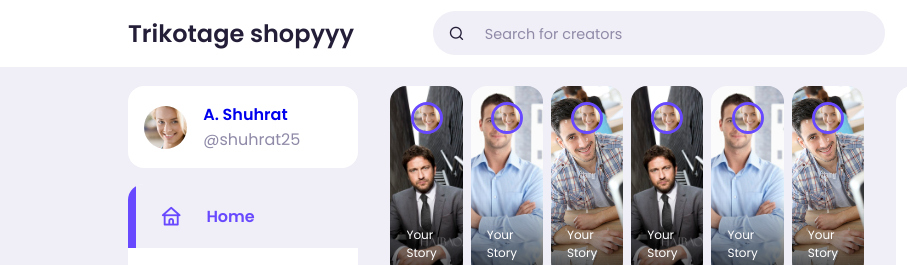
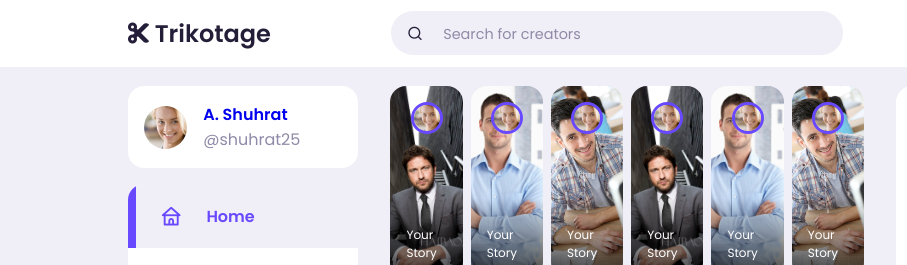
Before and after one commit to Shuhrat25/Shopping_website, a plain HTML site: page index.html in a window 1280 px wide. Shown: the top 265 px of the page, 0-907 px from the left. Drawn offline with nearby package versions, Linux system fonts and the light colour scheme.

Commit message:
Izzatbek

```diff
--- a/index.html
+++ b/index.html
@@ -27,7 +27,7 @@
 <body>
     <nav>
         <div class="container">
-            <h2 class="log">Trikotage shopyyy</h2>
+            <h2 class="log"><i class="fas fa-cut"></i> Trikotage</h2>
             <div class="search-bar">
                 <i class="uil uil-search"></i>
                 <input type="search" placeholder="Search for creators">
```
